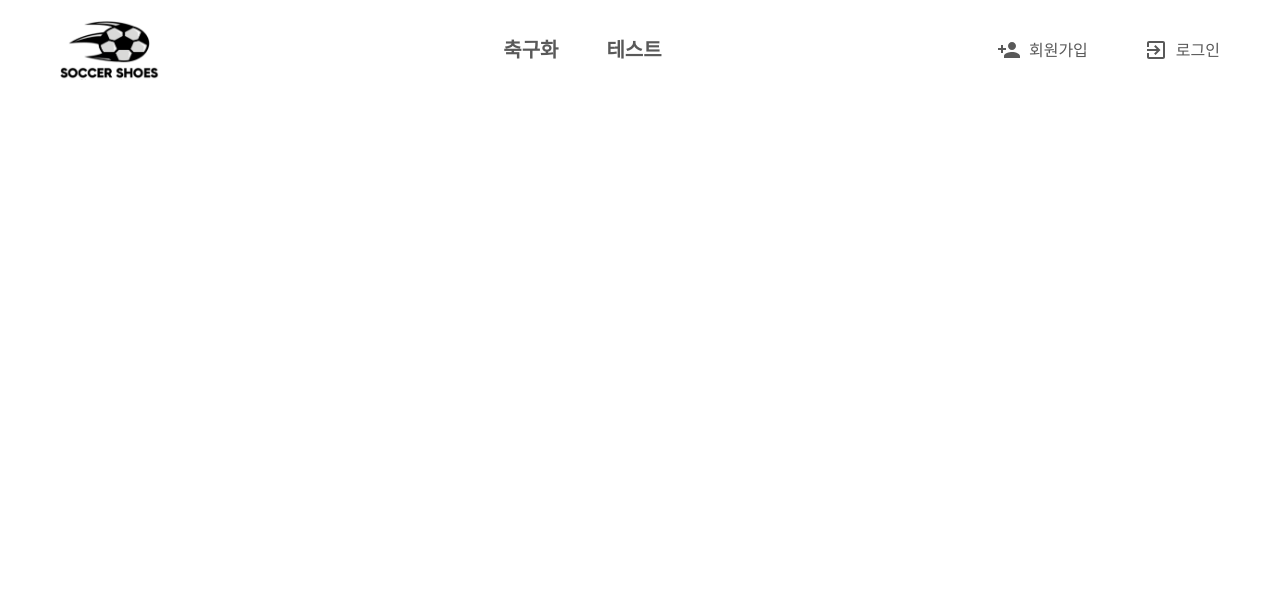
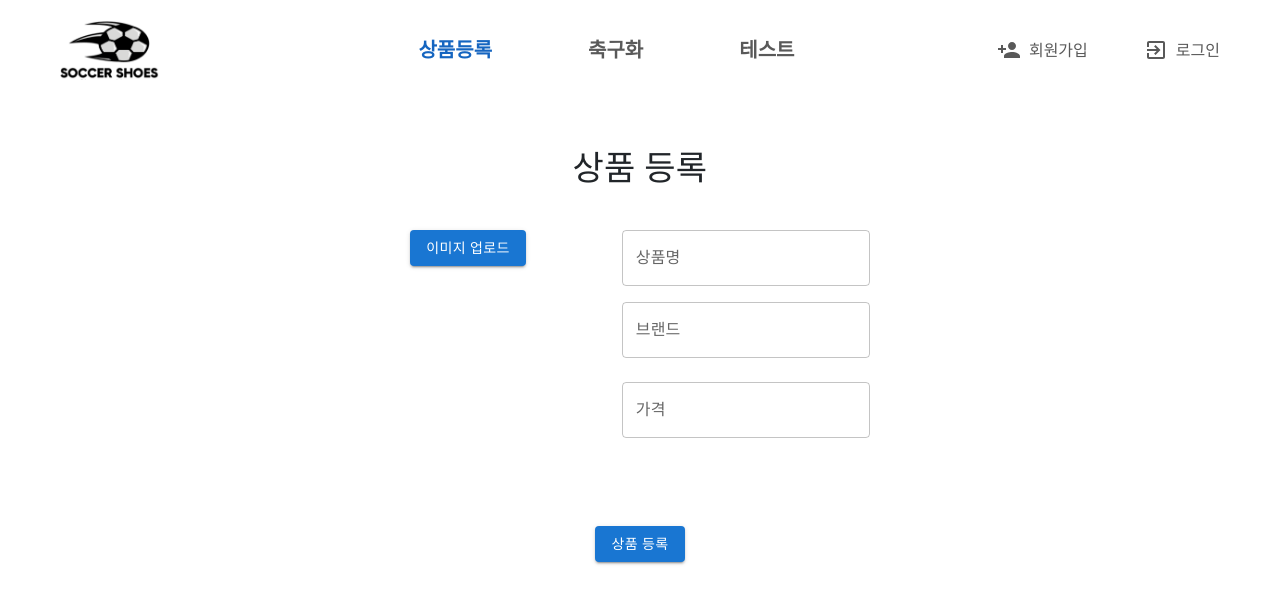
Before and after one commit to MDandersonm/shop1-front, a React (Create React App) app: page /product-register in a window 1280 px wide. Before the commit this address had no page. Shown: the top 604 px of the page. Built offline with nearby package versions, Linux system fonts and the light colour scheme.

Commit message:
feat: [김영진] 관리자만 접근할 수 있는 상품 등록 페이지 [REACT-SHOP-FRONT-07]

```diff
--- a/src/components/Navbar.tsx
+++ b/src/components/Navbar.tsx
@@ -36,7 +36,18 @@ const Navbar: React.FC = () => {
             </li>
           </ul>
           <ul className="navbar-nav  d-flex flex-row">
-            <li className="nav-item">
+          <li className="nav-item mx-5">
+              <ActiveNavLink
+                to="/product-register"
+                activeClassName="active-link"
+                className="nav-link"
+              >
+                <span className="h5" style={{ fontWeight: "bold" }}>
+                  상품등록
+                </span>
+              </ActiveNavLink>
+            </li>
+            <li className="nav-item mx-5">
               <ActiveNavLink
                 to="/product-list"
                 activeClassName="active-link"
--- /dev/null
+++ b/src/components/product/productRegisterForm.tsx
@@ -0,0 +1,127 @@
+import React, { useState } from "react";
+import { Button, TextField, Box, CardMedia, Typography } from "@mui/material";
+import { IProduct } from "../../redux/types/productTypes";
+import { useDispatch } from 'react-redux';
+import { saveProduct } from '../../redux/actions/productActions';
+
+
+import { ThunkDispatch } from 'redux-thunk';
+import { AnyAction } from 'redux';
+import { RootState } from "@/redux/reducers";
+
+const ProductRegisterForm: React.FC = () => {
+  const dispatch: ThunkDispatch<RootState, unknown, AnyAction> = useDispatch();
+
+  const [product, setProduct] = useState<IProduct>({
+    id: 0,
+    name: "",
+    brand: "",
+    price: "",
+    image: "",
+  });
+  const [previewImage, setPreviewImage] = useState<string | ArrayBuffer | null>(
+    null
+  );
+
+  const handleChange = (event: React.ChangeEvent<HTMLInputElement>) => {
+    const { name, value } = event.target;
+    console.log("name",name);
+    console.log("value",value);
+
+    setProduct((prev) => ({
+      ...prev,
+      [name]: value,//동적으로 객체의 속성 이름을 생성하고 업데이트
+    }));
+  };
+
+  const handleImageChange = (event: React.ChangeEvent<HTMLInputElement>) => {
+    const file = event.target.files![0];
+    if (file) {
+      const reader = new FileReader();
+      reader.onloadend = () => {
+        setPreviewImage(reader.result);
+      };
+      reader.readAsDataURL(file);
+    }
+  };
+
+  const handleSubmit = () => {
+    console.log(product);
+    dispatch(saveProduct(product));
+
+  };
+
+  return (
+    <Box
+      sx={{ display: "flex", flexDirection: "column", alignItems: "center" }}
+    >
+      <Typography variant="h4" gutterBottom sx={{ marginBottom: "40px" }}>
+        상품 등록
+      </Typography>
+
+      <Box sx={{ display: "flex", flexDirection: "row", gap: 2 }}>
+        {/* 이미지 업로드 및 미리보기 */}
+        <Box>
+          <input
+            accept="image/*"  //이미지 파일만 선택할 수 있도록 제한
+            id="contained-button-file"
+            type="file"
+            onChange={handleImageChange}
+            hidden
+          />
+          <label htmlFor="contained-button-file">
+            <Button variant="contained" color="primary" component="span">
+              이미지 업로드
+            </Button>
+          </label>
+          {previewImage && (
+            <CardMedia
+              component="img"
+              sx={{ width: "200px", height: "200px", marginTop: 2 }}
+              image={previewImage as string}
+              title="상품 이미지"
+            />
+          )}
+        </Box>
+
+        <Box sx={{ display: "flex", flexDirection: "column", marginLeft: 10 }}>
+          <TextField
+            label="상품명"
+            variant="outlined"
+            name="name"
+            value={product.name}
+            onChange={handleChange}
+            // margin="normal"
+          />
+          <TextField
+            label="브랜드"
+            variant="outlined"
+            name="brand"
+            value={product.brand}
+            onChange={handleChange}
+            margin="normal"
+          />
+          <TextField
+            label="가격"
+            variant="outlined"
+            name="price"
+            value={product.price}
+            onChange={handleChange}
+            margin="normal"
+          />
+        </Box>
+      </Box>
+
+      <Button
+        variant="contained"
+        color="primary"
+        onClick={handleSubmit}
+        sx={{ marginTop: 10 }}
+      >
+        상품 등록
+      </Button>
+    </Box>
+  );
+};
+
+export default ProductRegisterForm;
--- /dev/null
+++ b/src/pages/product/productRegisterPage.tsx
@@ -0,0 +1,13 @@
+import React from "react";
+import ProductRegisterForm from "../../components/product/productRegisterForm";
+
+const ProductRegisterPage: React.FC = () => {
+
+  return (
+    <div className="container mt-5">
+    <ProductRegisterForm/>
+    </div>
+  );
+};
+
+export default ProductRegisterPage;
--- /dev/null
+++ b/src/redux/actions/productActions.ts
@@ -0,0 +1,56 @@
+import mainRequest from "../../api/mainRequest";
+
+import { Action } from "redux";
+import { ThunkAction } from "redux-thunk";
+import { RootState } from "../reducers";
+import {
+  SAVE_PRODUCT_REQUEST,
+  SAVE_PRODUCT_SUCCESS,
+  SAVE_PRODUCT_FAILURE,
+  ProductActionTypes,
+  IProduct,
+} from "../types/productTypes";
+import axios, { AxiosError } from "axios";
+
+interface ApiResponse {
+  message: string;
+}
+
+export const saveProduct =
+  (product: IProduct): ThunkAction<void, RootState, unknown, Action<string>> =>
+  async (dispatch) => {
+    dispatch(saveProductRequest());
+    try {
+      const response = await mainRequest.post("/products/register", product);
+      dispatch(saveProductSuccess(response.data));
+      alert("상품 저장 성공");
+    } catch (error) {
+      const axiosError = error as AxiosError<ApiResponse>;
+      const errorMessage =
+        axiosError?.response?.data.message || "Unknown error";
+
+      // dispatch(saveProductFailure(errorMessage));
+      console.error(errorMessage);
+      alert(errorMessage);
+    }
+  };
+
+const saveProductRequest = (): ProductActionTypes => {
+  return {
+    type: SAVE_PRODUCT_REQUEST,
+  };
+};
+
+const saveProductSuccess = (data: IProduct): ProductActionTypes => {
+  return {
+    type: SAVE_PRODUCT_SUCCESS,
+    payload: data,
+  };
+};
+
+const saveProductFailure = (error: string): ProductActionTypes => {
+  return {
+    type: SAVE_PRODUCT_FAILURE,
+    payload: error,
+  };
+};
--- a/src/redux/reducers.ts
+++ b/src/redux/reducers.ts
@@ -1,8 +1,10 @@
 import { combineReducers } from '@reduxjs/toolkit';
 import { userReducer } from './reducers/userReducer';
+import { productReducer } from './reducers/productReducer';
 
 const rootReducer = combineReducers({
   user: userReducer,
+  product:productReducer,
   // other reducers can go here
 });
 
--- /dev/null
+++ b/src/redux/reducers/productReducer.ts
@@ -0,0 +1,38 @@
+import {
+    SAVE_PRODUCT_REQUEST,
+    SAVE_PRODUCT_SUCCESS,
+    SAVE_PRODUCT_FAILURE,
+    ProductState,
+    ProductActionTypes
+  } from '../types/productTypes';
+
+  const initialState: ProductState = {
+    loading: false,
+    product: null,
+    error: null
+  };
+
+  const productReducer = (state = initialState, action: ProductActionTypes): ProductState => {
+    switch (action.type) {
+      case SAVE_PRODUCT_REQUEST:
+        return {
+          ...state,
+          loading: true
+        };
+      case SAVE_PRODUCT_SUCCESS:
+        return {
+          loading: false,
+          product: action.payload,
+          error: null
+        };
+      case SAVE_PRODUCT_FAILURE:
+        return {
+          loading: false,
+          product: null,
+          error: action.payload
+        };
+      default: return state;
+    }
+  };
+
+  export default productReducer;
--- /dev/null
+++ b/src/redux/types/productTypes.ts
@@ -0,0 +1,38 @@
+// productTypes.ts
+
+export interface IProduct {
+    id: number;
+    name: string;
+    brand: string;
+    price: string;
+    image: string;
+  }
+
+
+ // Action Types
+export const SAVE_PRODUCT_REQUEST = 'SAVE_PRODUCT_REQUEST';
+export const SAVE_PRODUCT_SUCCESS = 'SAVE_PRODUCT_SUCCESS';
+export const SAVE_PRODUCT_FAILURE = 'SAVE_PRODUCT_FAILURE';
+
+
+export interface ProductState {
+    loading: boolean;
+    product: IProduct | null;
+    error: string | null;
+  }
+
+  interface SaveProductRequestAction {
+    type: typeof SAVE_PRODUCT_REQUEST;
+  }
+
+  interface SaveProductSuccessAction {
+    type: typeof SAVE_PRODUCT_SUCCESS;
+    payload: IProduct;
+  }
+
+  interface SaveProductFailureAction {
+    type: typeof SAVE_PRODUCT_FAILURE;
+    payload: string;
+  }
+
+  export type ProductActionTypes = SaveProductRequestAction | SaveProductSuccessAction | SaveProductFailureAction;
--- a/src/router/productRoutes.ts
+++ b/src/router/productRoutes.ts
@@ -1,8 +1,13 @@
 import productTest from "../pages/product/productTest";
 import ProductListPage from "../pages/product/productListPage";
+import ProductRegisterPage from "../pages/product/productRegisterPage";
 
 
 const productRoutes = [
+  {
+    path: "/product-register",
+    component: ProductRegisterPage,
+  },
   {
     path: "/product-list",
     component: ProductListPage,
```
Also changed, not shown: src/components/product/productListForm.tsx (+1 -7 lines).
